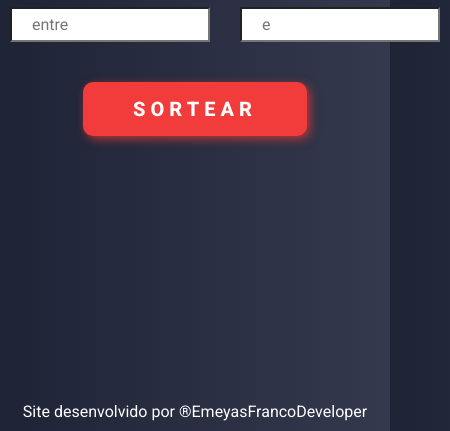
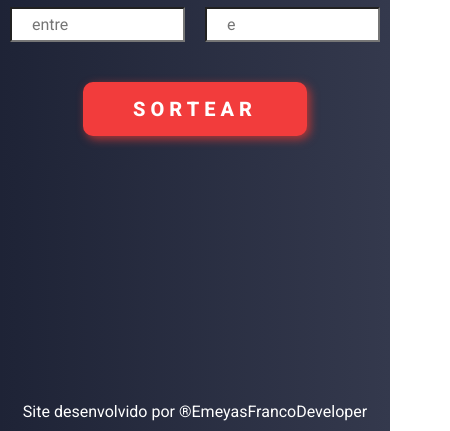
Before and after one commit to Emeyas-Franco/FrancoSorteador, a plain HTML site: page index.html in a window 390 px wide. Shown: the part 413-844 px from the top of the page, 450 px wide, since content can reach past the window. Drawn offline with Linux system fonts and the light colour scheme.

Commit message:
Correções para mobile

```diff
--- a/assets/css/styles.css
+++ b/assets/css/styles.css
@@ -12,7 +12,6 @@ body {
   background: linear-gradient(90deg,#1e2336 0%, #34394d 100%);
   text-align: center;
   width: 100vw;
-  height: 100vh;
 }
 
 h2 {
@@ -33,7 +32,7 @@ h1 {
 
 div {
   margin: 0 auto;
-  width: 450px;
+  max-width: 450px;
   display: flex;
   justify-content: space-between;
 
@@ -77,3 +76,10 @@ footer{
   right: 0;
   text-align: center;
 }
+
+@media screen and (max-width: 480px) {
+  input {
+  min-width: 120px;
+  }
+
+}
```
